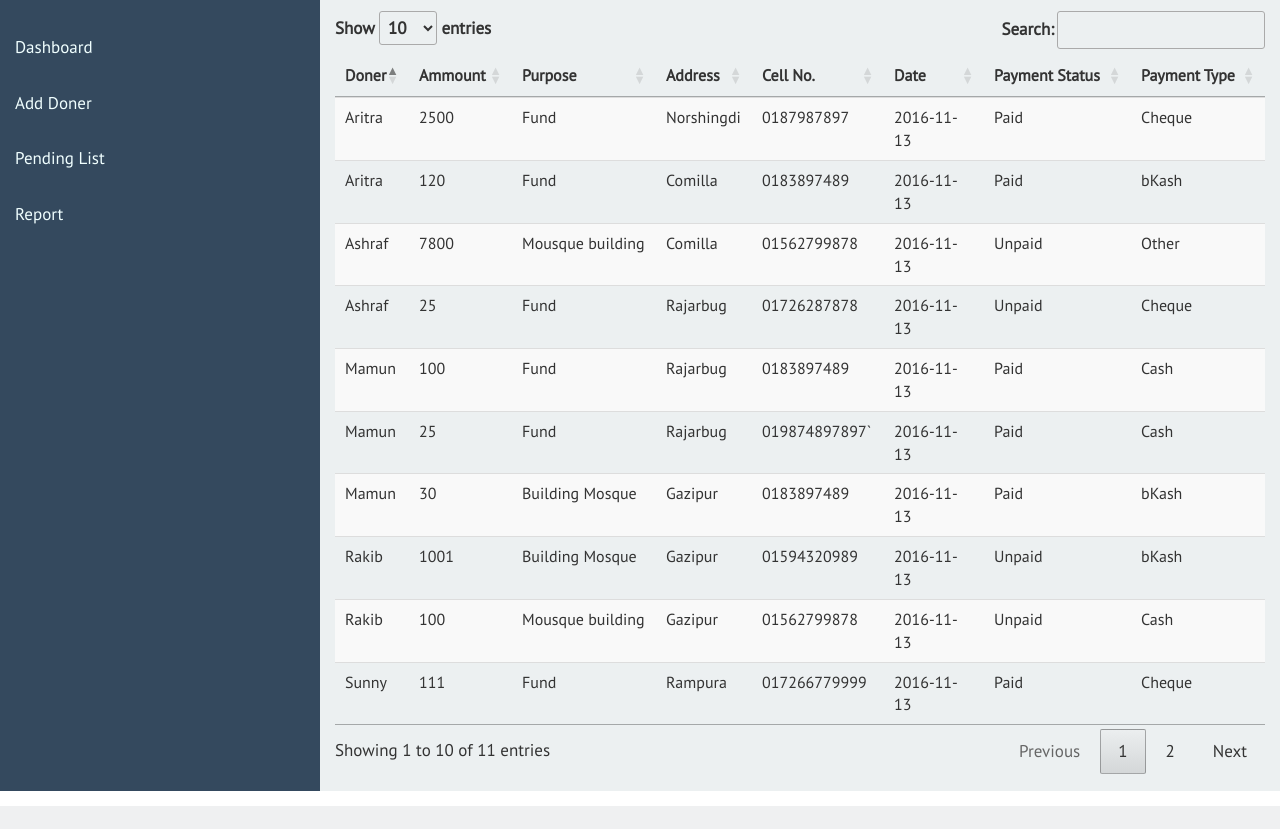
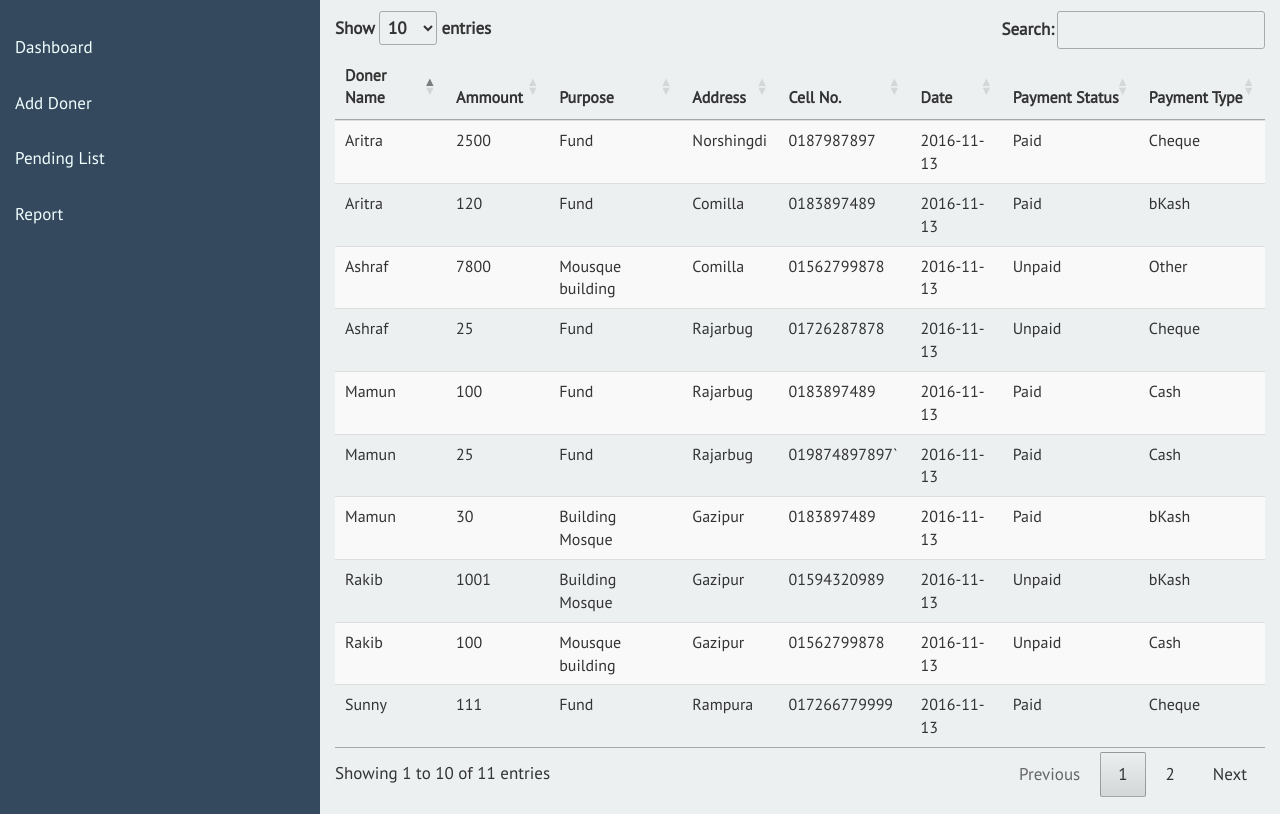
Before and after one commit to omiq17/CharityFund, a PHP site: page /admin.php in a window 1280 px wide. Shown: the part 80-909 px from the top of the page. Before the commit the page ends 886 px from the top, so only its background shows below. Run offline with PHP 8.4, Linux system fonts and the light colour scheme; data comes from the database, SQL or seed files in the repository; some libraries are stand-ins or nearby versions.

Commit message:
modified 14nov12

```diff
--- a/admin.php
+++ b/admin.php
@@ -9,7 +9,7 @@
                  <thead>
                    <tr>
                     <!-- <th><input type="checkbox"  id="checkAll"/></th> -->
-                     <th>Doner</th>
+                     <th>Doner Name</th>
                      <th>Ammount</th>
                      <th>Purpose</th>
                      <th>Address</th>
--- a/doner.php
+++ b/doner.php
@@ -14,6 +14,11 @@
              echo "<p style='color:green;'>
               Successfully added ".$_SESSION['success']."'s information.</p>";
               unset($_SESSION['success']);
+           }
+           else
+           {
+              echo "<p style='color:blue;'>
+              Please fill all the information.</p>";
            }
             ?>
            <form class="form-horizontal reg-form" action="donerCheck.php" method="post">
```
